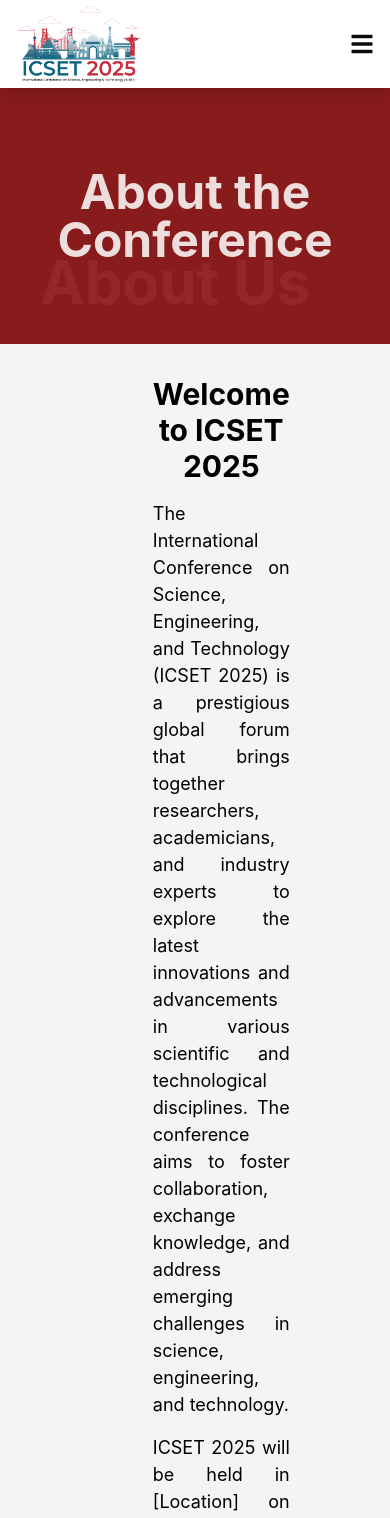
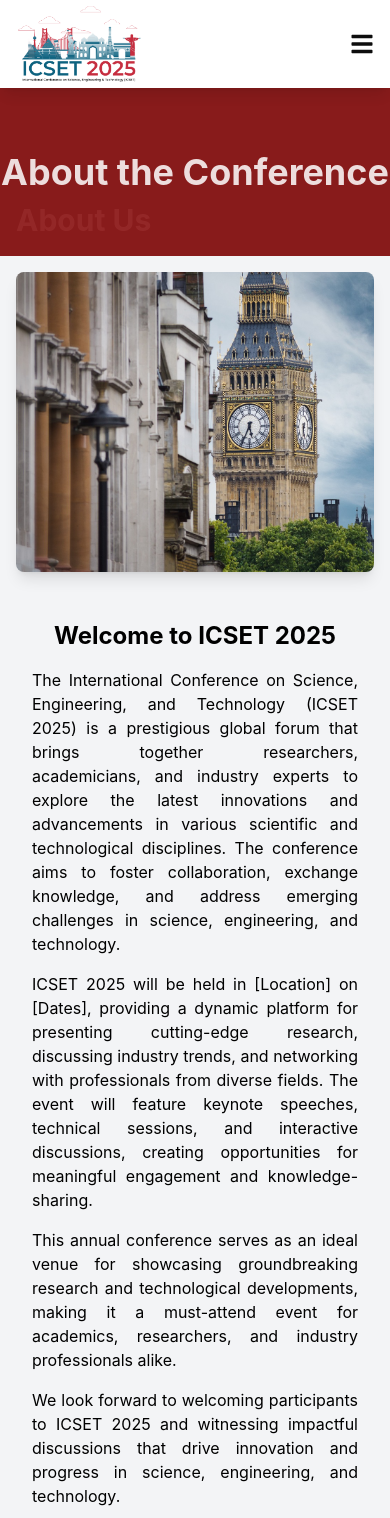
Before and after one commit to vasanth-k20/ICSET-ReactJs, a React (Vite) app: page /abtconf in a window 390 px wide. Shown: the top 1518 px of the page. Built offline with nearby package versions, Linux system fonts and the light colour scheme.

Commit message:
response2ndcmt

```diff
--- a/src/Components/Pages/AbtConference.jsx
+++ b/src/Components/Pages/AbtConference.jsx
@@ -3,69 +3,63 @@ import React from 'react'
 export default function AbtConference() {
     return (
         <div>
-            <div>
             {/* Banner Section */}
-                <div className="relative bg-[#881B1B] py-20 text-white text-center">
-                    <h1 className="text-5xl font-bold relative z-10 opacity-85">About the Conference</h1>
-                    <div className="absolute inset-0 mt-33 px-10 opacity-10 flex items-center justify-start">
-                        <h1 className="text-6xl font-bold text-[#f99696]">About Us</h1>
+            <div className="relative bg-[#881B1B] py-16 sm:py-20 text-white text-center">
+                <h1 className="text-4xl sm:text-5xl font-bold relative z-10 opacity-85">
+                    About the Conference
+                </h1>
+                <div className="absolute inset-0 mt-24 md:mt-33 px-4 sm:px-10 opacity-10 flex items-center justify-start">
+                    <h1 className="text-3xl sm:text-6xl font-bold text-[#f99696]">About Us</h1>
                 </div>
             </div>
-            </div>
-            <div>
+
+            {/* Content Section */}
             <div className="w-full bg-gray-100">
-                    {/* Content Section */}
-                    <div className="w-[65%] mx-auto relative flex items-center justify-between bg-gray-100">
-
+                <div className="w-full xl:w-[65%] mx-auto relative flex flex-col xl:flex-row items-center justify-between bg-gray-100 p-4 sm:p-8">
                     {/* Right Image */}
-                        <div className="w-1/2 relative h-[450px]">
-                            <img src="/big-ben.jpg" alt="Conference" className="w-full h-full object-cover rounded-s shadow-lg" />
+                    <div className="w-full lg:w-1/2 relative h-[300px] sm:h-[450px] mb-8 lg:mb-0">
+                        <img
+                            src="/big-ben.jpg"
+                            alt="Conference"
+                            className="w-full h-full object-cover rounded-lg shadow-lg"
+                        />
                     </div>
 
                     {/* Left Content */}
-                        <div className="w-1/1 bg-gray-100 p-8 flex flex-col items-center text-center">
-                            <h3 className="text-3xl font-bold mb-4">Welcome to ICSET 2025</h3>
-                            <p className="text-[18px] mb-4  text-justify">
-                                The International Conference on Science, Engineering, and Technology (ICSET 2025) is a prestigious global forum that brings together researchers, academicians, and industry experts to explore the latest innovations and advancements in various scientific and technological disciplines. The conference aims to foster collaboration, exchange knowledge, and address emerging challenges in science, engineering, and technology.
+                    <div className="w-full lg:w-2/2 bg-gray-100 p-4 sm:p-8 flex flex-col items-center text-center">
+                        <h3 className="text-2xl sm:text-3xl font-bold mb-4">
+                            Welcome to ICSET 2025
+                        </h3>
+                        <p className="text-base sm:text-[18px] mb-4 text-justify">
+                            The International Conference on Science, Engineering, and Technology
+                            (ICSET 2025) is a prestigious global forum that brings together
+                            researchers, academicians, and industry experts to explore the latest
+                            innovations and advancements in various scientific and technological
+                            disciplines. The conference aims to foster collaboration, exchange
+                            knowledge, and address emerging challenges in science, engineering, and
+                            technology.
                         </p>
-                            <p className="text-[18px] mb-4 text-justify">
-                                ICSET 2025 will be held in [Location] on [Dates], providing a dynamic platform for presenting cutting-edge research, discussing industry trends, and networking with professionals from diverse fields. The event will feature keynote speeches, technical sessions, and interactive discussions, creating opportunities for meaningful engagement and knowledge-sharing.
+                        <p className="text-base sm:text-[18px] mb-4 text-justify">
+                            ICSET 2025 will be held in [Location] on [Dates], providing a dynamic
+                            platform for presenting cutting-edge research, discussing industry
+                            trends, and networking with professionals from diverse fields. The
+                            event will feature keynote speeches, technical sessions, and
+                            interactive discussions, creating opportunities for meaningful
+                            engagement and knowledge-sharing.
                         </p>
-                            <p className="text-[18px] mb-4 text-justify">
-                                This annual conference serves as an ideal venue for showcasing groundbreaking research and technological developments, making it a must-attend event for academics, researchers, and industry professionals alike.
+                        <p className="text-base sm:text-[18px] mb-4 text-justify">
+                            This annual conference serves as an ideal venue for showcasing
+                            groundbreaking research and technological developments, making it a
+                            must-attend event for academics, researchers, and industry
+                            professionals alike.
                         </p>
-                            <p className="text-[18px] mb-4 text-justify">
-                                We look forward to welcoming participants to ICSET 2025 and witnessing impactful discussions that drive innovation and progress in science, engineering, and technology.
+                        <p className="text-base sm:text-[18px] mb-4 text-justify">
+                            We look forward to welcoming participants to ICSET 2025 and witnessing
+                            impactful discussions that drive innovation and progress in science,
+                            engineering, and technology.
                         </p>
                     </div>
-
                 </div>
-                </div>
-                {/* Additional Sections */}
-                {/* <div className="w-[65%] mx-auto">
-                    <h3 className="text-2xl font-bold text-center mb-6">Conference Highlights</h3>
-                    <div className="flex justify-around">
-                        <div className="text-center">
-                            <h4 className="text-xl font-bold">Keynote Speakers</h4>
-                            <p className="text-gray-700">Hear from industry leaders and pioneers in circuits and systems.</p>
-                        </div>
-                        <div className="text-center">
-                            <h4 className="text-xl font-bold">Technical Sessions</h4>
-                            <p className="text-gray-700">Explore the latest research and innovations in the field.</p>
-                        </div>
-                        <div className="text-center">
-                            <h4 className="text-xl font-bold">Networking Opportunities</h4>
-                            <p className="text-gray-700">Connect with professionals and researchers from around the world.</p>
-                        </div>
-                    </div>
-                </div> */}
-
-                {/* Call to Action Section */}
-                {/* <div className="bg-gray-100 text-black text-center mb-4">
-                    <h3 className="text-2xl font-bold mb-4">Don't Miss Out!</h3>
-                    <p className="text-lg mb-6">Register now to secure your spot at ISCAS 2025.</p>
-                    <button className="bg-[#881B1B] text-white px-6 py-2 rounded-lg font-bold">Register Now</button>
-                </div> */}
             </div>
         </div>
     )
--- a/src/Components/Pages/PaperSubmission.jsx
+++ b/src/Components/Pages/PaperSubmission.jsx
@@ -5,14 +5,14 @@ export default function PaperSubmission() {
         <section>
             {/* Banner Section */}
             <div className="relative bg-[#881B1B] py-20 text-white text-center">
-                <h1 className="text-5xl font-bold relative z-10 opacity-85">Paper Submission</h1>
+                <h1 className="text-4xl sm:text-5xl font-bold relative z-10 opacity-85">Paper Submission</h1>
                 <div className="absolute inset-0 mt-33 px-10 opacity-10 flex items-center justify-start">
-                    <h1 className="text-6xl font-bold text-[#f99696]">Submit Your Work</h1>
+                    <h1 className="text-3xl sm:text-6xl font-bold text-[#f99696]">Submit Your Work</h1>
                 </div>
             </div>
 
             {/* Main Content Section */}
-            <div className="w-[65%] px-4 my-12 flex flex-col lg:flex-row gap-8 items-center justify-center mx-auto">
+            <div className="w-full xl:w-[65%] px-4 my-12 flex flex-col lg:flex-row gap-8 items-center justify-center mx-auto">
                 {/* Submission Form (Left Side) */}
                 <div className="w-full lg:w-2/3 bg-white shadow-lg rounded-2xl p-8">
                     <h2 className="text-2xl font-semibold text-gray-800 mb-4">Submit Your Paper</h2>
--- a/src/Components/Pages/RegistDetails.jsx
+++ b/src/Components/Pages/RegistDetails.jsx
@@ -6,9 +6,9 @@ export default function RegistDetails() {
             <div>
                 {/* Banner Section */}
                 <div className="relative bg-[#881B1B] py-20 text-white text-center">
-                    <h1 className="text-5xl font-bold relative z-10 opacity-85">Registration Details</h1>
+                    <h1 className="text-4xl sm:text-5xl font-bold relative z-10 opacity-85">Registration Details</h1>
                     <div className="absolute inset-0 mt-33 px-10 opacity-10 flex items-center justify-start">
-                        <h1 className="text-6xl font-bold text-[#f99696]">Registration and Payment</h1>
+                        <h1 className="text-3xl md:text-5xl lg:text-6xl font-bold text-[#f99696]">Registration and Payment</h1>
                     </div>
                 </div>
             </div>
```
Also changed, not shown: src/Components/Pages/OrganizeCommite.jsx (+22 -13 lines). Lines whose indentation alone changed are shown as unchanged.
